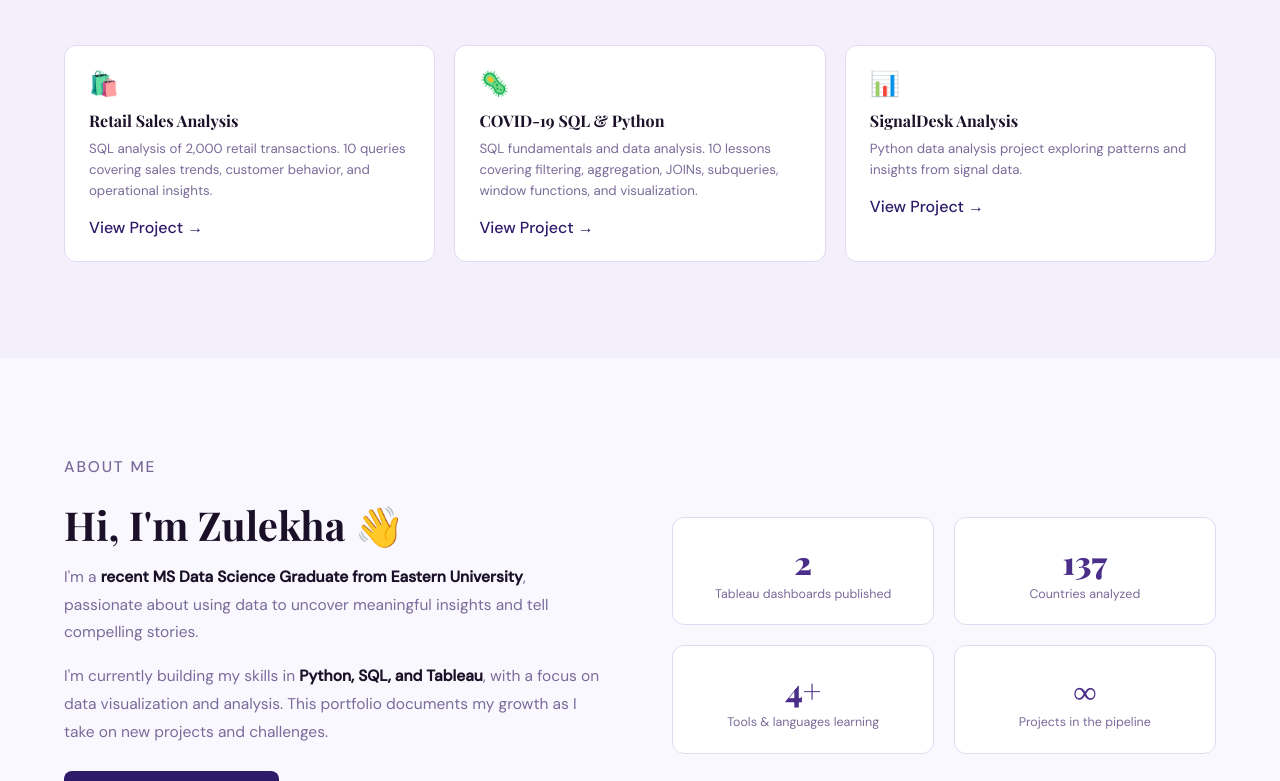
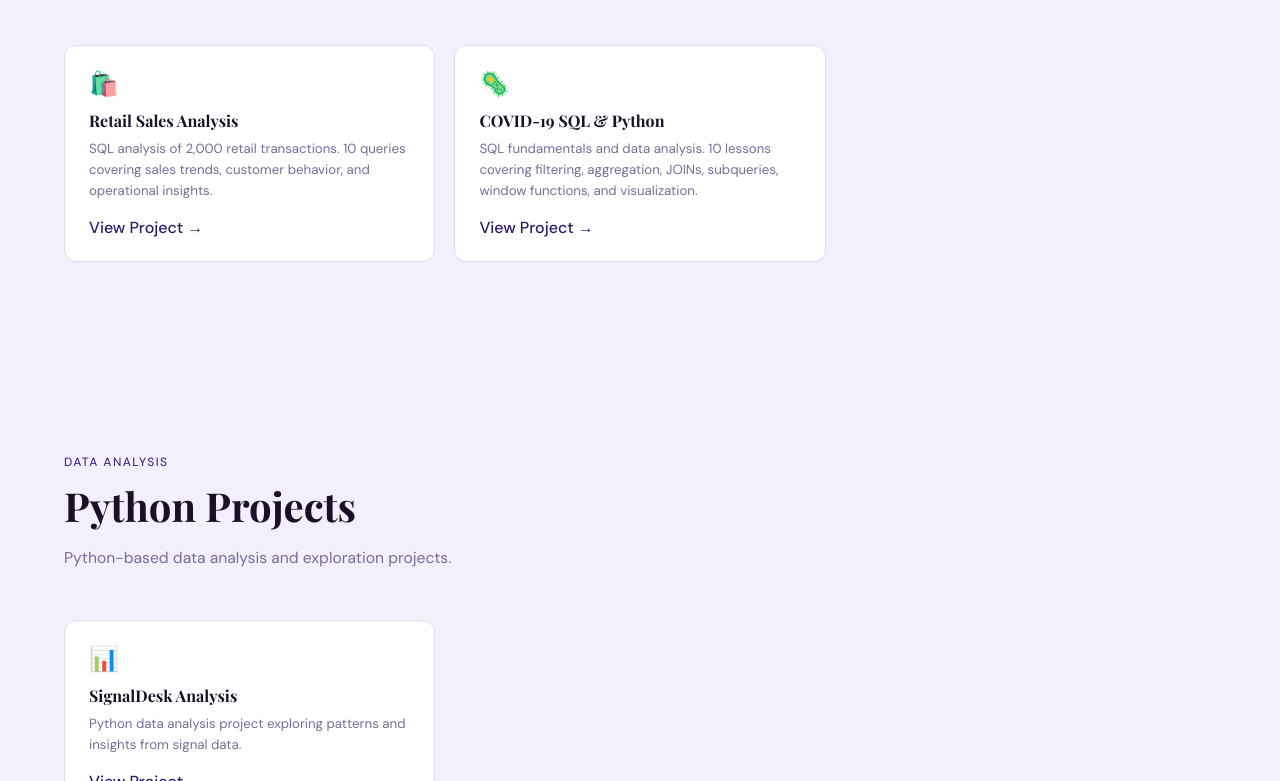
Before and after one commit to zulekhan/zulekhan.github.io, a plain HTML site: page index.html in a window 1280 px wide. Shown: the part 2019-2800 px from the top of the page. Drawn offline with nearby package versions, Linux system fonts and the light colour scheme.

Commit message:
Add Python projects section to index.html
Added a new section for Python projects with a description and a title.

```diff
--- a/index.html
+++ b/index.html
@@ -338,6 +338,7 @@
     <ul class="nav-links">
       <li><a href="#tableau">Tableau</a></li>
       <li><a href="#sql">SQL</a></li>
+      <li><a href="#python">Python</a></li>
       <li><a href="#about">About</a></li>
       <li><a href="#contact">Contact</a></li>
     </ul>
@@ -433,6 +434,16 @@
         <p class="sql-desc">SQL fundamentals and data analysis. 10 lessons covering filtering, aggregation, JOINs, subqueries, window functions, and visualization.</p>
         <a href="https://github.com/zulekhan/covid-epidemiology" target="_blank" style="display: inline-block; margin-top: 1rem; color: var(--plum); font-weight: 500; text-decoration: none;">View Project →</a>
       </div>
+    </div>
+  </section>
+
+  <!-- PYTHON PROJECTS -->
+  <section id="python" style="background: #F3F0FB;">
+    <p class="section-label">Data Analysis</p>
+    <h2 class="section-title">Python Projects</h2>
+    <p class="section-sub">Python-based data analysis and exploration projects.</p>
+
+    <div class="sql-grid">
       <div class="sql-card">
         <div class="sql-icon">📊</div>
         <h3 class="sql-title">SignalDesk Analysis</h3>
```
